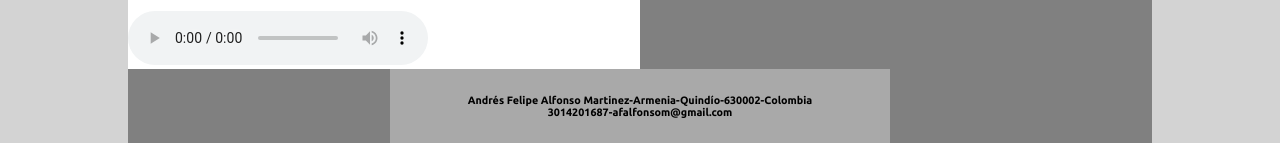
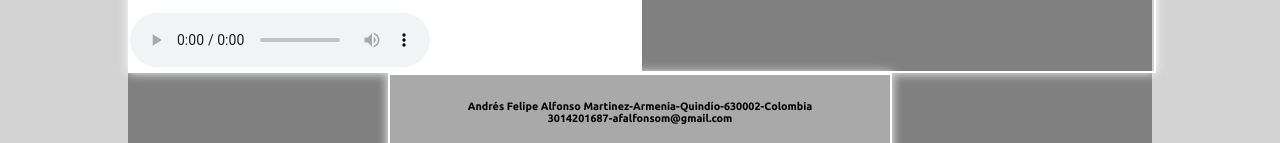
Before and after one commit to afalfonsom/Curso_HTML_Css_2Braind, a plain HTML site: page blog/index.html in a window 1280 px wide. Shown: the part 1512-1655 px from the top of the page. Drawn offline with Linux system fonts and the light colour scheme.

Commit message:
Agregar borders y sombras al footer y al contenido
en este paso lo que se hizo fue que a las etiquetas contenido y footer
se les crearon los bordes y las sombras con su respectivo codigo de
compatibilidad para todos los navegadores

```diff
--- a/blog/css/estilo.css
+++ b/blog/css/estilo.css
@@ -68,11 +68,28 @@ footer{
 	margin: auto;
 	text-align: center;
 	background: darkgray;
+
+	border: 2px solid white;
+	border-radius: 0px 0px 5px 35px
+	-moz-border-radius: 0px 0px 5px 35px
+	-webkit-border-radius: 0px 0px 5px 35px
+	-o-border-radius: 0px 0px 5px 35px
+
+	box-shadow: 0px 0px 10px white;
+	-moz-box-shadow: 0px 0px 10px white;
+	-webkit-box-shadow: 0px 0px 10px white;
+	-o-box-shadow: 0px 0px 10px white;
 }
 
 /*contenido*/
 #contenido{
 	width: 100%;
+	border: 2px solid white;
+
+	box-shadow: 0px 0px 10px white;
+	-moz-box-shadow: 0px 0px 10px white;
+	-webkit-box-shadow: 0px 0px 10px white;
+	-o-box-shadow: 0px 0px 10px white;
 }
 article{
 	width: 50%;
```
